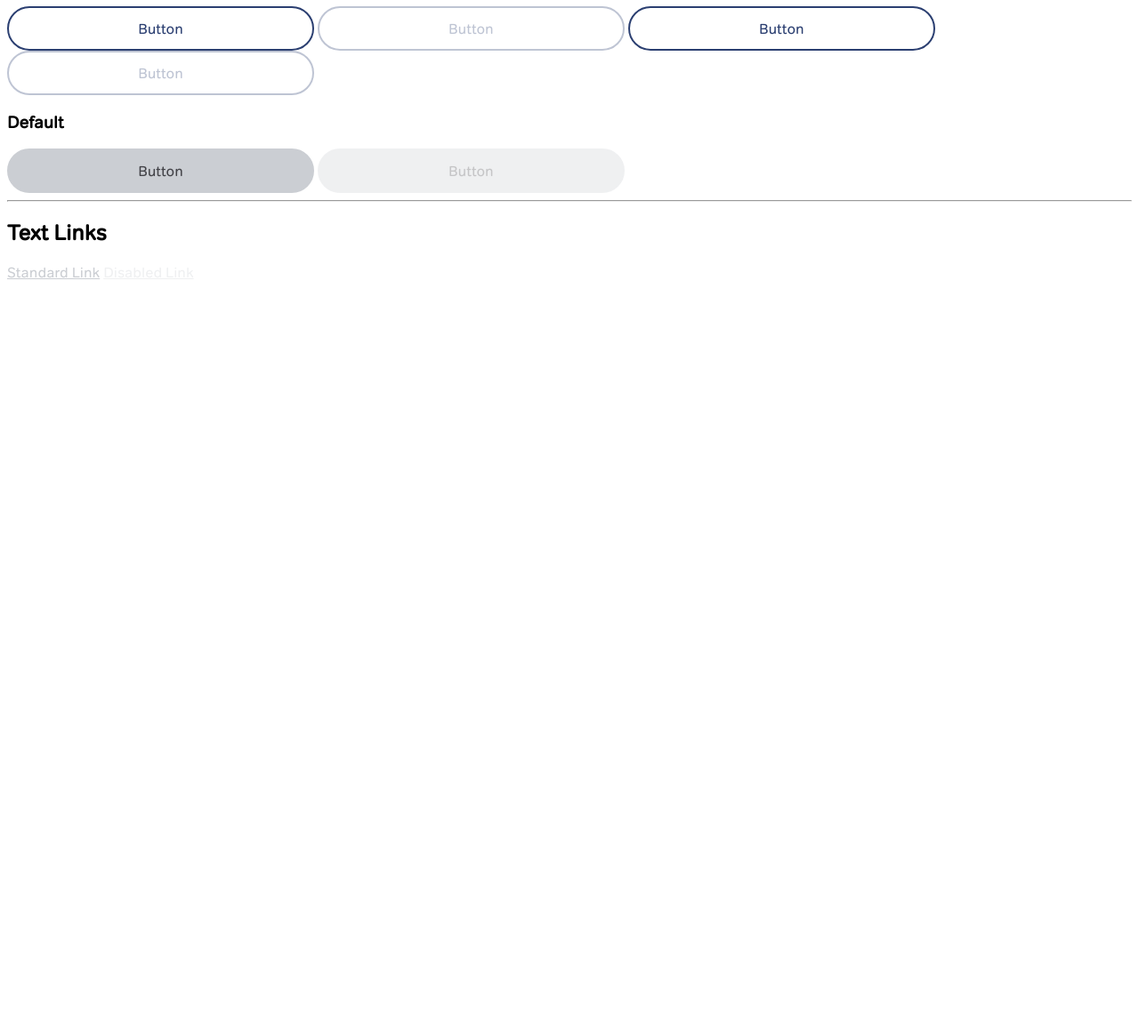
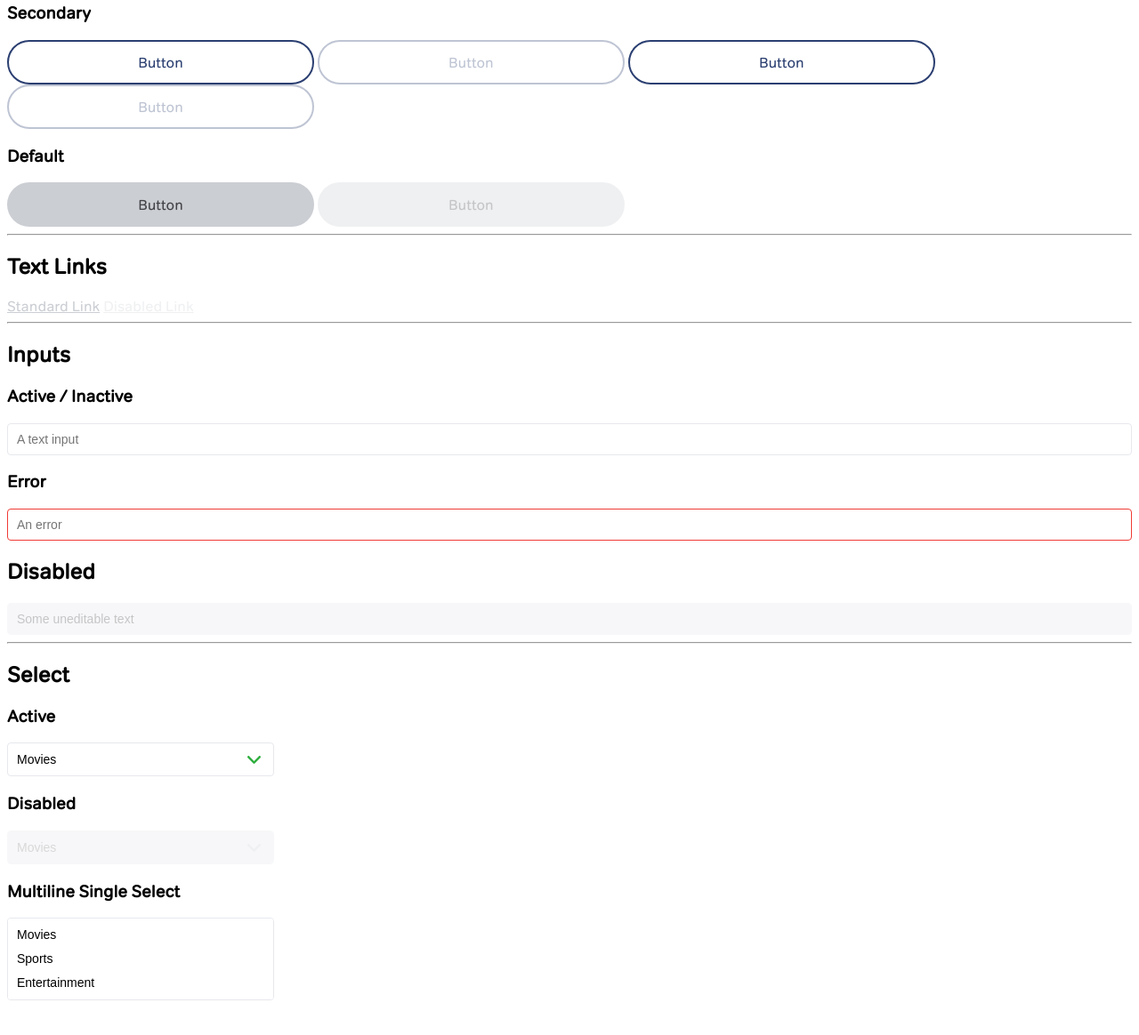
Before and after one commit to rogerfranklin2/nowtv-styleguide, a website: page index.html in a window 1280 px wide. Shown: the part 454-1618 px from the top of the page at 89% size. Before the commit the page ends 800 px from the top, so only its background shows below. Drawn offline with Linux system fonts and the light colour scheme.

Commit message:
JW, PT:  Text inputs, Select dropdowns

```diff
--- a/index.html
+++ b/index.html
@@ -13,6 +13,8 @@
     <ul>
         <li><a href="#buttons">Buttons</a></li>
         <li><a href="#text-links">Links</a></li>
+        <li><a href="#inputs">Inputs</a></li>
+        <li><a href="#selects">Selects</a></li>
     </ul>
 
     <hr/>
@@ -49,5 +51,56 @@
     <a href="#" class="now-link">Standard Link</a>
     <span class="now-link disabled">Disabled Link</span>
 
+    <hr/>
+
+    <h2 id="inputs">Inputs</h2>
+
+    <h3>Active / Inactive</h3>
+    <input type="text" class="now-input" placeholder="A text input"/>
+
+    <h3>Error</h3>
+    <input type="text" class="now-input error" placeholder="An error"/>
+
+    <h2>Disabled</h2>
+    <input type="text" class="now-input" value="Some uneditable text" disabled/>
+
+    <hr/>
+
+    <h2 id="selects">Select</h2>
+
+    <h3>Active</h3>
+    <select class="now-select">
+        <option value="movies">Movies</option>
+        <option value="sports">Sports</option>
+        <option value="entertainment">Entertainment</option>
+        <option value="kids">Kids</option>
+    </select>
+
+    <h3>Disabled</h3>
+    <select class="now-select" disabled>
+        <option value="movies">Movies</option>
+        <option value="sports">Sports</option>
+        <option value="entertainment">Entertainment</option>
+        <option value="kids">Kids</option>
+    </select>
+
+    <h3>Multiline Single Select</h3>
+    <select class="now-multiline-select" size="3">
+        <option value="movies">Movies</option>
+        <option value="sports">Sports</option>
+        <option value="entertainment">Entertainment</option>
+        <option value="kids">Kids</option>
+    </select>
+
+<br>
+<br>
+<br>
+<br>
+<br>
+<br>
+<br>
+<br>
+<br>
+
 </body>
 </html>
--- /dev/null
+++ b/scss/components/input.scss
@@ -0,0 +1,24 @@
+.now-input {
+  border: 1px solid $dark_grey;
+  color: $black;
+  border-radius: 4px;
+  width: 100%;
+  padding: 10px;
+  height: 36px;
+  font-size: 14px;
+  box-sizing: border-box;
+  outline: none;
+  &:focus {
+    background-color: $white;
+    border-color: $green;
+    color: $black;
+  }
+  &.error {
+    background-color: $white;
+    color: $red;
+    border-color: $red;
+  }
+  &:disabled {
+    background-color: $dark_grey;
+  }
+}
--- a/scss/components/link.scss
+++ b/scss/components/link.scss
@@ -1,6 +1,5 @@
 .now-link {
   color: $button_grey;
-  font-size: 16px;
   text-decoration: underline;
   &:hover {
     opacity: 0.8;
--- /dev/null
+++ b/scss/components/select.scss
@@ -0,0 +1,47 @@
+.now-select {
+  background-color: white;
+  background-repeat: no-repeat;
+  background-size: 5%;
+  background-position: 95%;
+  border: 1px solid $dark_grey;
+  border-radius: 4px;
+  width: 300px;
+  padding: 10px 40px 10px 10px;
+  height: 38px;
+  line-height: 16px;
+  font-size: 14px;
+  box-sizing: border-box;
+  outline: none;
+  background-image: url(../icons/green-chevron-down.svg);
+
+
+  -moz-appearance: none !important;
+  -webkit-appearance: none !important;
+
+
+  &:disabled {
+    background-image: url(../icons/grey-chevron-down.svg);
+    background-color: $dark_grey;
+  }
+}
+
+
+.now-multiline-select {
+  border: 1px solid $dark_grey;
+  border-radius: 4px;
+  width: 300px;
+  padding: 5px 0;
+  line-height: 16px;
+  font-size: 14px;
+  overflow: auto;
+  //box-sizing: border-box;
+  //outline: none;
+
+  -moz-appearance: none !important;
+  -webkit-appearance: none !important;
+
+  option {
+    padding: 5px 10px;
+  }
+
+}
--- a/scss/toolkit.scss
+++ b/scss/toolkit.scss
@@ -2,4 +2,6 @@
 @import 'fonts';
 
 @import 'components/button';
-@import 'components/links';
+@import 'components/input';
+@import 'components/link';
+@import 'components/select';
--- a/webpack.config.js
+++ b/webpack.config.js
@@ -11,6 +11,7 @@ module.exports = [
         module: {
             loaders: [
                 {test: /\.scss$/, loader: ExtractTextPlugin.extract("css!autoprefixer?browsers=last 2 versions!sass?indentedSyntax")},
+                {test: /\.svg$/, loader: 'url-loader'},
                 {test: /\.woff(2)?$/, loader: "url-loader?mimetype=application/font-woff"},
                 {test: /\.ttf?$/, loader: "url-loader?limit=100000&mimetype=application/x-font-ttf"}
             ]
```
Also changed, not shown: README.md, dist/toolkit.css, icons/green-chevron-down.svg (added), icons/grey-chevron-down.svg (added).
